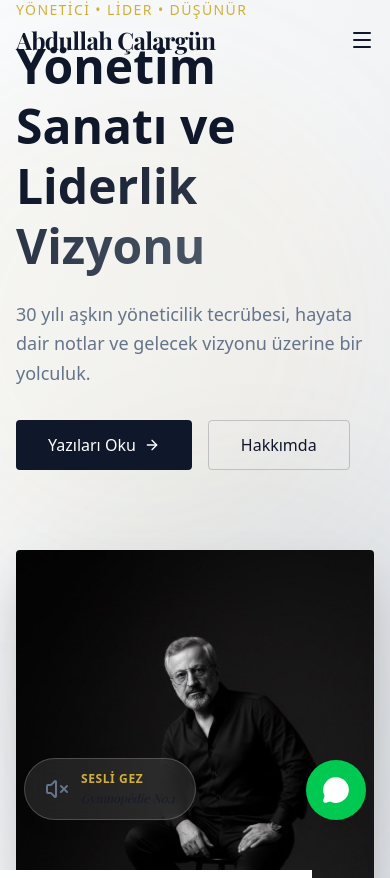
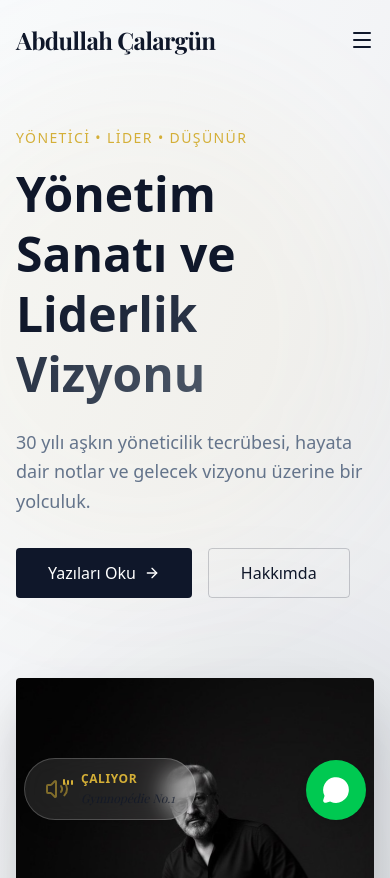
Before and after one commit to tacker2022/abdullahcalargun, a Next.js app: page / in a window 390 px wide. Shown: the top 878 px of the page. Built offline with nearby package versions, Linux system fonts and the light colour scheme; a web font is replaced by a local one.

Commit message:
feat: Enable music autoplay and fix mobile hero padding

```diff
--- a/app/layout.tsx
+++ b/app/layout.tsx
@@ -40,6 +40,10 @@ export const metadata: Metadata = {
   },
 };
 
+import { Analytics } from "@vercel/analytics/react";
+
+// ... existing imports
+
 export default function RootLayout({
   children,
 }: Readonly<{
@@ -57,6 +61,7 @@ export default function RootLayout({
         <Footer />
         <WhatsAppButton />
         <BackgroundMusic />
+        <Analytics />
       </body>
     </html>
   );
--- a/components/sections/Hero.tsx
+++ b/components/sections/Hero.tsx
@@ -6,7 +6,7 @@ import { ArrowRight } from "lucide-react";
 
 export function Hero() {
     return (
-        <section className="relative min-h-[90vh] flex items-center justify-center bg-background overflow-hidden">
+        <section className="relative min-h-[90vh] flex items-center justify-center bg-background overflow-hidden pt-32 pb-12 md:py-0">
             {/* Background Decor */}
             <div className="absolute inset-0 bg-gradient-to-br from-background via-gray-100 to-gray-200 dark:from-background dark:via-slate-900 dark:to-slate-800 z-0" />
 
--- a/components/ui/BackgroundMusic.tsx
+++ b/components/ui/BackgroundMusic.tsx
@@ -15,6 +15,16 @@ export function BackgroundMusic() {
     useEffect(() => {
         if (audioRef.current) {
             audioRef.current.volume = 1.0; // Set volume to 100%
+            // Try to autoplay on mount
+            const playPromise = audioRef.current.play();
+            if (playPromise !== undefined) {
+                playPromise.then(() => {
+                    setIsPlaying(true);
+                }).catch((error) => {
+                    console.log("Autoplay prevented:", error);
+                    // Browsers require interaction, but we try anyway
+                });
+            }
         }
     }, []);
 
--- a/package.json
+++ b/package.json
@@ -9,6 +9,7 @@
     "lint": "eslint"
   },
   "dependencies": {
+    "@vercel/analytics": "^1.6.1",
     "clsx": "^2.1.1",
     "framer-motion": "^12.23.26",
     "lucide-react": "^0.562.0",
```
Also changed, not shown: 1 other file (tests, documents, lock files or other folders).
